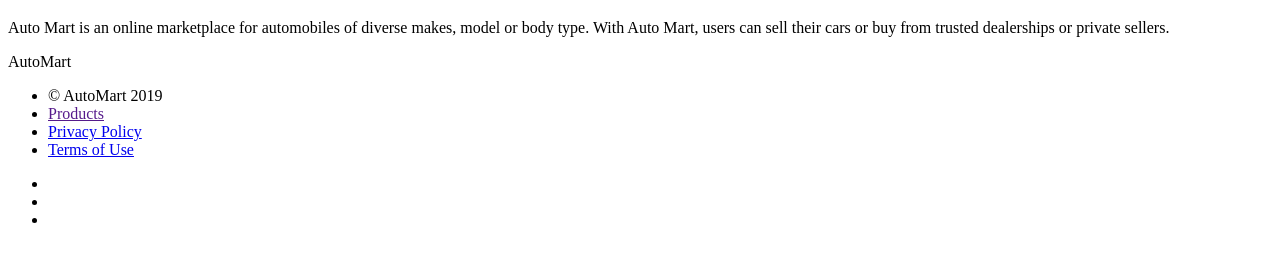
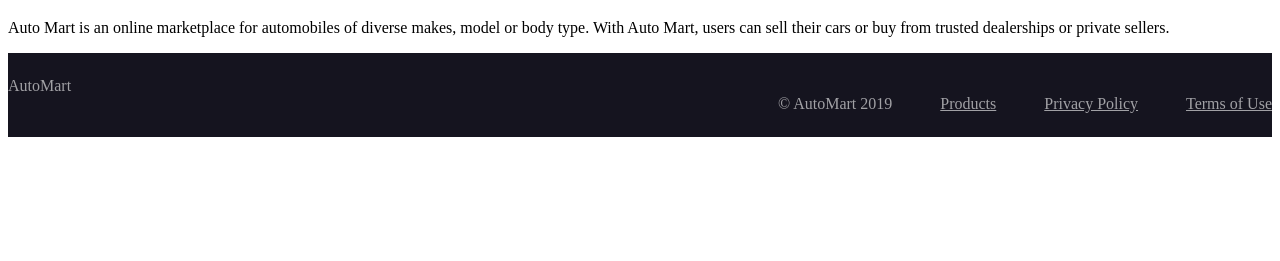
Before and after one commit to salviosage/AutoMart, a plain HTML site: page UI/pages/welcome.html in a window 1280 px wide. Shown: the part 149-410 px from the top of the page. Drawn offline with Linux system fonts and the light colour scheme.

Commit message:
feature(footer):add footer section
add footer template and its css styles

[Continues #165946733]

```diff
--- a/UI/css/style.css
+++ b/UI/css/style.css
@@ -110,3 +110,83 @@
   .p-0 {
     padding: 0!important;
   }
+
+
+  .footer__page{
+    background-color: #15141f;
+    padding-top: 1.5rem;
+    padding-bottom: 1.5rem;
+    color: hsla(0, 0%, 100%, .6);
+    width: 100%;
+}
+.footer__page a{
+    color: hsla(0, 0%, 100%, .6) !important;
+}
+.footer__page li {
+    color: hsla(0, 0%, 100%, .6);
+}
+.container__styles{
+    display: flex;
+    flex-direction: column;
+}
+@media only screen and (min-width:48rem){
+    .container__styles {
+        justify-content: space-between;
+        flex-direction: row;
+    }
+    .container__styles>div {
+        margin-bottom: 0;
+    }
+    .container__styles>div:nth-of-type(2) {
+        justify-content: center;
+    }
+}
+.container__styles > div:first-of-type , .container__styles > div:last-of-type{
+    flex-basis: 25%;
+}
+.container__styles>div{
+    margin-bottom: 1.5rem;
+}
+.container__styles>div:nth-of-type(2) {
+    flex-basis: 50%;
+    display: flex;
+}
+svg:not(:root) {
+    overflow: hidden;
+}
+.linkList__styles{
+    display: flex;
+    flex-direction: column;
+    justify-self: end;
+    list-style-type: none;
+    padding: 0;
+    margin: 0;
+}
+.linkList__styles a{
+    color: #141c3a;
+}
+@media only screen and (min-width:48rem) {
+    .linkList__styles {
+        flex-direction: row;
+        align-items: center;
+    }
+    .linkList__styles>li+li{
+        margin-left: 3rem;
+    }
+}
+.social__listStyles{
+    list-style-type: none;
+    display: flex;
+    padding: 0;
+    margin: 0;
+    align-items: center;
+    height: 100%;
+}
+.social__listStyles li+li{
+    margin-left: 1.5rem;
+}
+@media only screen and (min-width:48rem) {
+    .social__listStyles {
+        justify-content: flex-end;
+    }
+}
```
